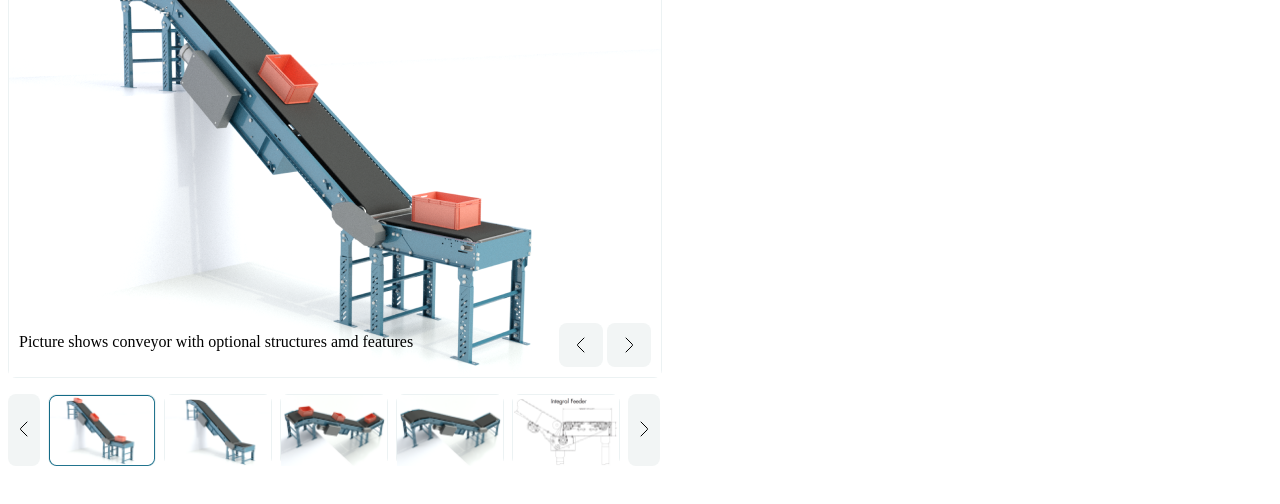
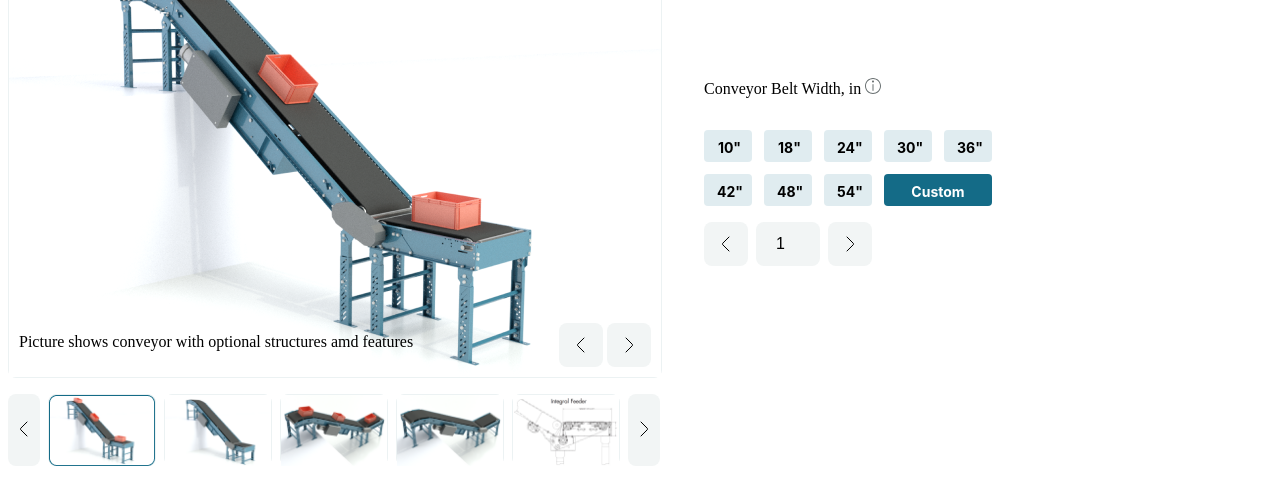
Before and after one commit to hustle2live/Front-End-Test-Assignment, a plain HTML site: page index.html in a window 1280 px wide. Shown: the part 162-666 px from the top of the page. Drawn offline with Linux system fonts and the light colour scheme.

```diff
--- a/index.html
+++ b/index.html
@@ -75,7 +75,61 @@
 
             <div class="item_content">
                <h1 class="item_heading">Incline &#38; Decline Conveyors</h1>
-               <div class="item_description primary"></div>
+               <div class="item_description primary">
+                  <div class="section-title">
+                     <p>
+                        Conveyor Belt Width, in <span><img src="./assets/icons/info_circle.svg" alt="info" /></span>
+                     </p>
+                  </div>
+
+                  <div class="radio-select">
+                     <ul>
+                        <li>
+                           <input type="radio" id="radioChoice1" class="radio" name="size" />
+                           <label for="radioChoice1">10"</label>
+                        </li>
+                        <li>
+                           <input type="radio" id="radioChoice2" class="radio" name="size" />
+                           <label for="radioChoice2">18"</label>
+                        </li>
+                        <li>
+                           <input type="radio" id="radioChoice3" class="radio" name="size" />
+                           <label for="radioChoice3">24"</label>
+                        </li>
+                        <li>
+                           <input type="radio" id="radioChoice4" class="radio" name="size" />
+                           <label for="radioChoice4">30"</label>
+                        </li>
+                        <li>
+                           <input type="radio" id="radioChoice5" class="radio" name="size" />
+                           <label for="radioChoice5">36"</label>
+                        </li>
+                        <li>
+                           <input type="radio" id="radioChoice6" class="radio" name="size" />
+                           <label for="radioChoice6">42"</label>
+                        </li>
+                        <li>
+                           <input type="radio" id="radioChoice7" class="radio" name="size" />
+                           <label for="radioChoice7">48"</label>
+                        </li>
+                        <li>
+                           <input type="radio" id="radioChoice8" class="radio" name="size" />
+                           <label for="radioChoice8">54"</label>
+                        </li>
+
+                        <button class="btn-custon active">Custom</button>
+                     </ul>
+                     <div class="input-custon">
+                        <button class="less">
+                           <img src="./assets/icons/Chevron_left.svg" alt="chevron left" />
+                        </button>
+                        <input type="number" value="1" min="1" max="10" />
+                        <button class="more">
+                           <img src="./assets/icons/Chevron_right.svg" alt="chevron right" />
+                        </button>
+                     </div>
+                  </div>
+               </div>
                <div class="item_description secondary"></div>
             </div>
          </div>
--- a/styles.css
+++ b/styles.css
@@ -141,6 +141,7 @@
 
 button {
    box-sizing: border-box;
+   cursor: pointer;
 }
 
 button {
@@ -154,6 +155,7 @@
    opacity: 0.8;
 }
 
+.input-custon input[type='number'],
 button {
    background: #f2f5f5;
    border-radius: 8px;
@@ -200,7 +202,6 @@
 .item_description {
    flex-direction: column;
    margin-top: 80px;
-   margin-left: 44px;
 }
 
 .primary {
@@ -210,6 +211,7 @@
 }
 
 .secondary {
+   margin-left: 44px;
    width: 304px;
    height: 420px;
    left: 360px;
@@ -217,3 +219,96 @@
    border-radius: 8px;
    justify-content: space-between;
 }
+
+.radio-select ul {
+   display: flex;
+   justify-content: flex-start;
+   flex-wrap: wrap;
+   gap: 12px;
+   width: 290px;
+}
+
+.radio-select ul {
+   padding: 0;
+}
+.radio-select ul li {
+   list-style-type: none;
+}
+
+input.radio:not(label) {
+   width: 20px;
+   height: 20px;
+   border-radius: none;
+   visibility: hidden;
+   position: absolute;
+}
+
+.btn-custon,
+.radio-select label {
+   position: relative;
+   display: block;
+   box-sizing: border-box;
+   margin: 0;
+   width: 48px;
+   height: 32px;
+   padding: 9px 10px 9px 13px;
+   border-radius: 4px;
+   background: #e0ecf0;
+   text-align: center;
+   font-family: 'SF Pro Text';
+   font-weight: 700;
+   font-size: 14px;
+   cursor: pointer;
+}
+
+.btn-custon {
+   width: 108px;
+   text-align: center;
+   padding: 9px 0;
+}
+
+.btn-custon.active,
+.radio:checked + label {
+   background: #146b87 !important;
+   color: #ffffff;
+}
+
+.input-custon {
+   display: flex;
+   gap: 8px;
+}
+
+.input-custon input::-webkit-outer-spin-button,
+.input-custon input::-webkit-inner-spin-button {
+   /* -webkit-appearance: none; */
+   margin: 0;
+}
+
+.input-custon input[type='number'] {
+   /* font-family: 'SF Pro Text'; */
+   padding: 0;
+   margin: 0;
+   width: 64px;
+   font-size: 16px;
+   font-weight: 400;
+   line-height: 16px;
+   letter-spacing: 0em;
+   position: relative;
+   z-index: 0;
+   /* -moz-appearance: textfield; */
+}
+
+.input-custon input[type='number']::after {
+   position: absolute;
+   display: block;
+   content: '+++';
+   font-size: 16px;
+   font-weight: 400;
+   background: #eb1595;
+   color: yellow;
+   z-index: 2;
+   width: 64px;
+   height: 64px;
+   left: 0;
+   bottom: 0;
+}
```
